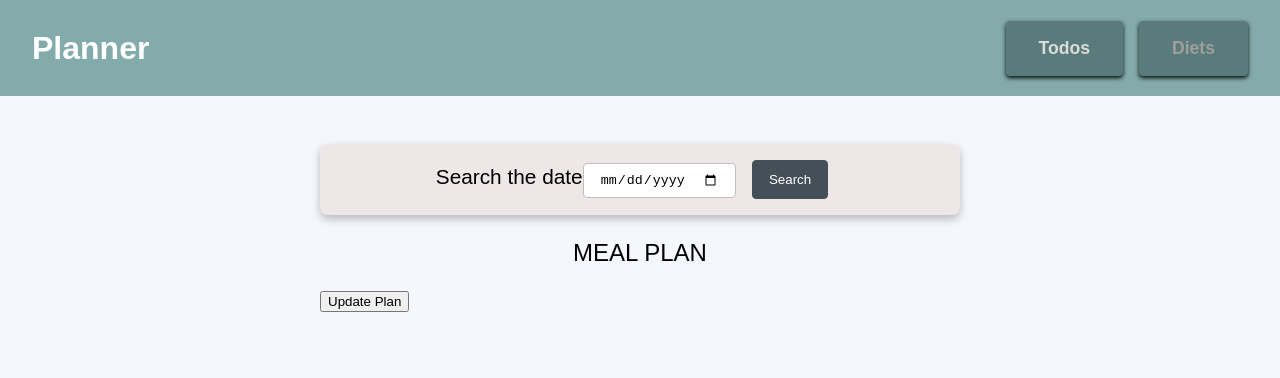
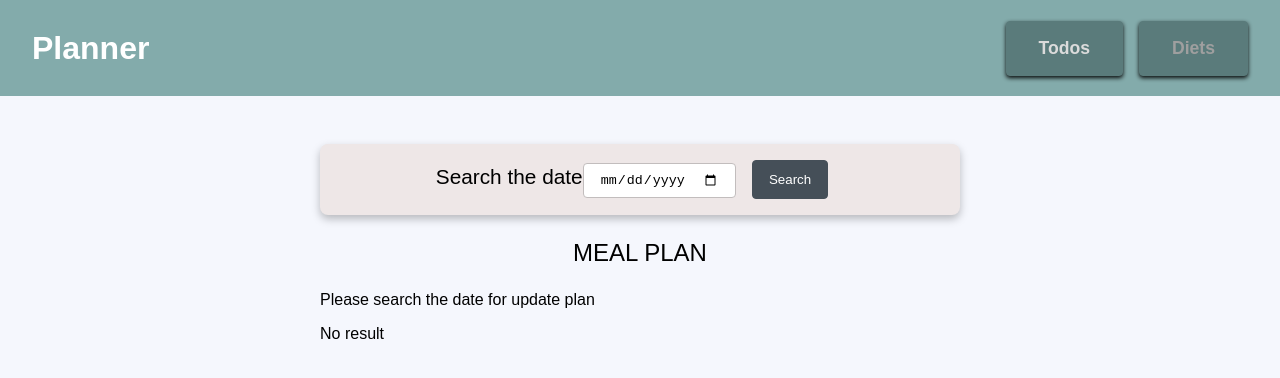
Before and after one commit to jeehee1/todos-react-app, a React (Create React App) app: page /diets in a window 1280 px wide. Shown: the top 378 px of the page. Built offline with nearby package versions, Linux system fonts and the light colour scheme; the HTML template or start-up script is replaced by a standard one.

Commit message:
modify open new diet form button

```diff
--- a/src/components/diets/DailyDiet.js
+++ b/src/components/diets/DailyDiet.js
@@ -29,20 +29,23 @@ const DailyDiet = () => {
       <h3 className={classes.date}>
         {searchDate + " MEAL PLAN" || "Please select the date"}
       </h3>
-      <button onClick={showUpdateHandler}>Update Plan</button>
+      {searchDate && !showUpdate && <button onClick={showUpdateHandler}>Update Plan</button>}
+      {searchDate && showUpdate && (
+        <button onClick={closeNewDietHandler}>Close Form</button>
+      )}
+      {!searchDate && <p>Please search the date for update plan</p>}
+      {!searchedDiet.length && <p>No result</p>}
+
       {showUpdate && (
-        <NewDiet
-          date={searchDate}
-          closeNewDiet={closeNewDietHandler}
-        />
+        <NewDiet date={searchDate} closeNewDiet={closeNewDietHandler} />
       )}
       <ul className={classes.list}>
         {searchedDiet.map((diet) => (
-          <li>
+          <li key={diet.id}>
             <p>
               {diet.type} - {diet.meal}
             </p>
-            <button>update</button>
+            <button>delete</button>
           </li>
         ))}
       </ul>
--- a/src/components/diets/NewDiet.js
+++ b/src/components/diets/NewDiet.js
@@ -40,6 +40,7 @@ const NewDiet = (props) => {
         <label htmlFor="meal">Plan</label>
         <input type="text" id="meal" ref={mealRef} />
         <button>Add Plan</button>
+        <button>close form</button>
       </form>
     </div>
   );
```
